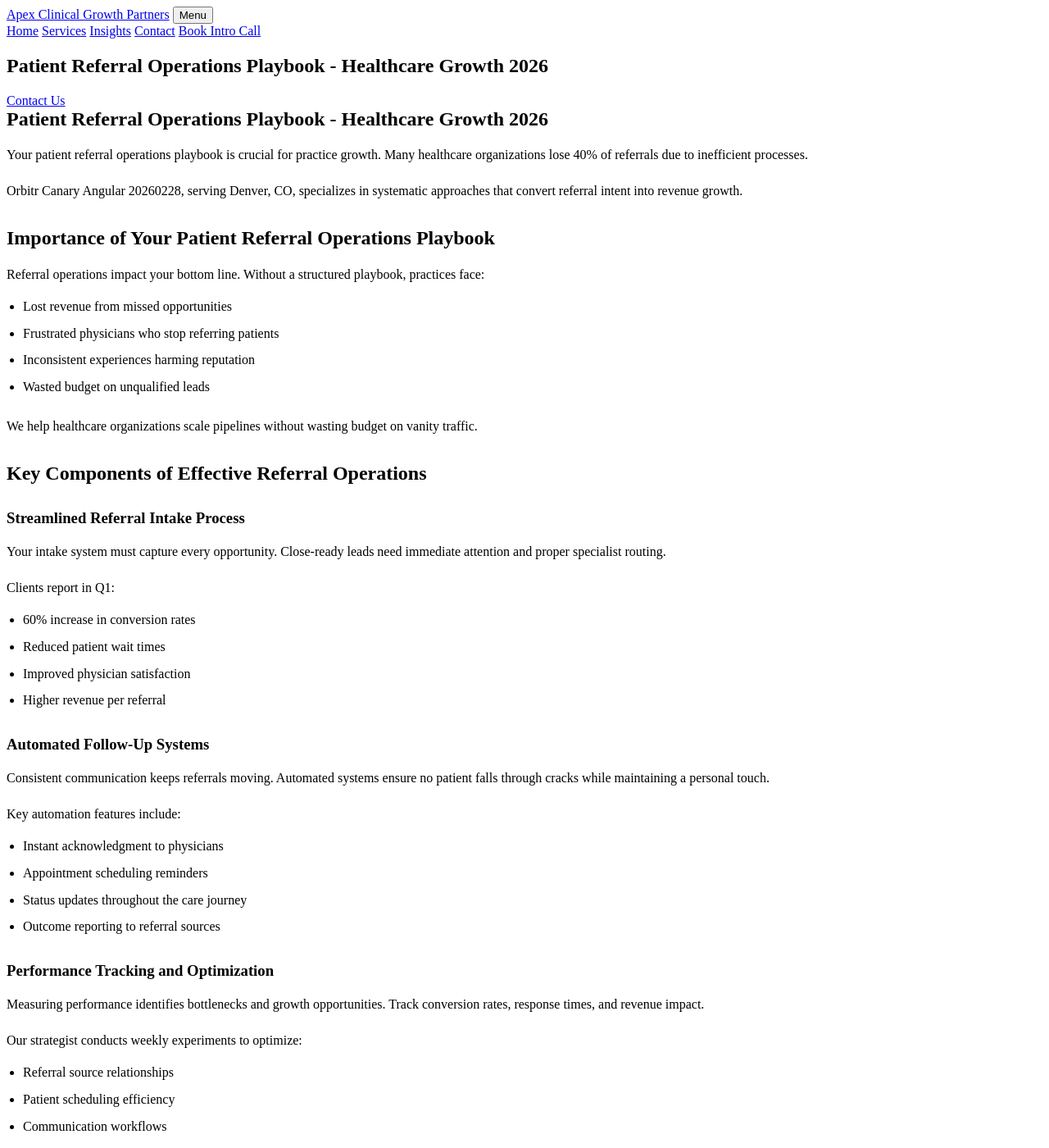
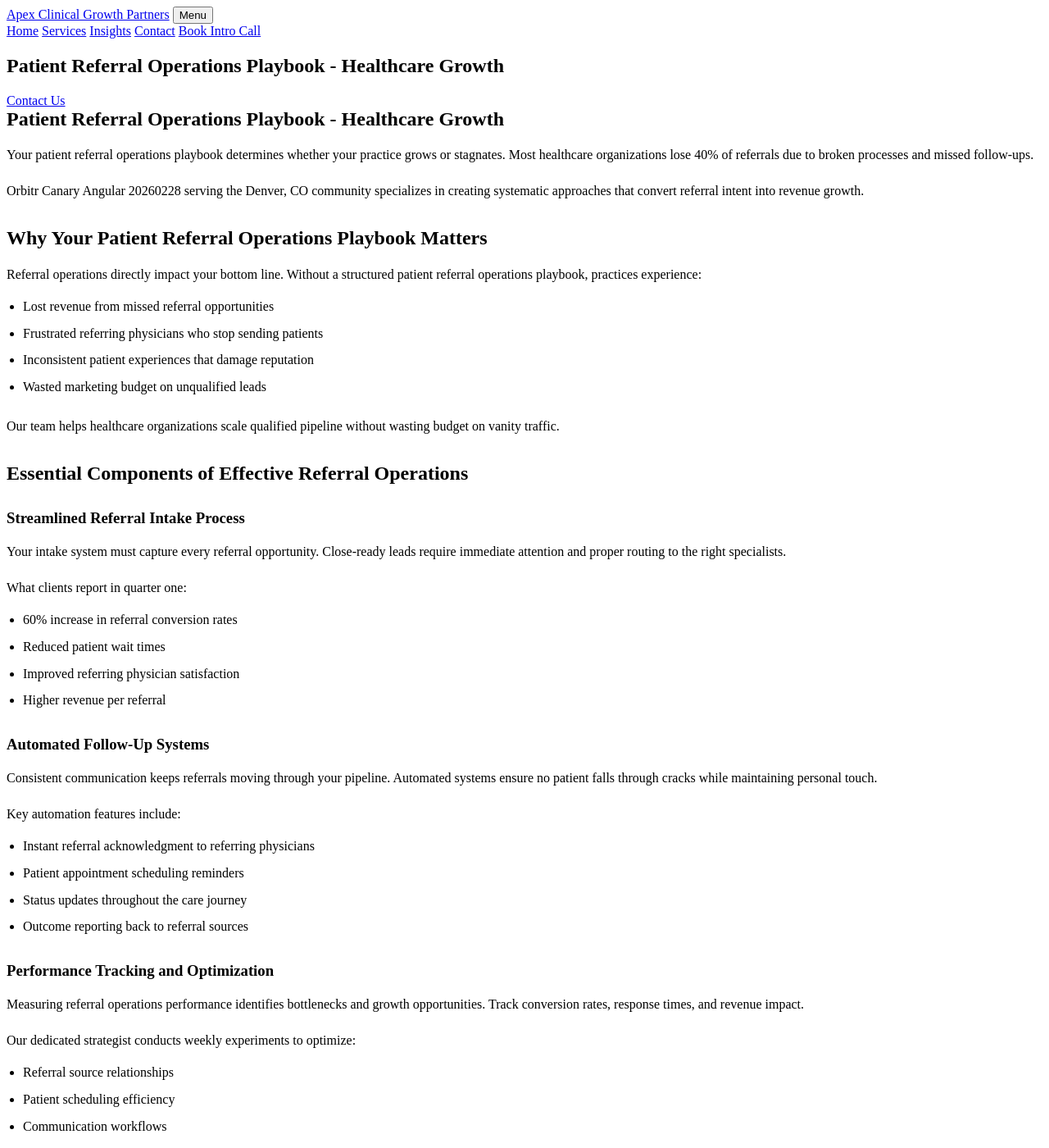
Before and after one commit to prjctlphbt/orbitr-canary-angular-20260228, a Jekyll site: the page angular-referral-ops-playbook-20260228142149.html, which Jekyll copies as it is, in a window 1280 px wide and 1400 px high. Shown: the whole window at 82% size. Built offline with Jekyll 4.4.1, drawn with Linux system fonts in a browser that asks for light colours; some of the changed text lies outside the part shown.

Commit message:
Rollback: Revert changes to angular-referral-ops-playbook-20260228142149.html

```diff
--- a/angular-referral-ops-playbook-20260228142149.html
+++ b/angular-referral-ops-playbook-20260228142149.html
@@ -4,9 +4,10 @@
 <head>
 <meta charset="utf-8"/>
 <meta content="width=device-width, initial-scale=1.0" name="viewport"/>
-<meta content="Optimize patient referrals with our 2026 operations playbook. Streamline workflows, boost growth, and enhance patient outcomes. Start today." name="description"/>
-<title>Patient Referral Operations Playbook - Healthcare Growth 2026</title>
+<meta content="Streamline patient referrals with our comprehensive operations playbook. Optimize workflows, boost growth, and improve patient outcomes. Get started today." name="description"/>
+<title>Patient Referral Operations Playbook - Healthcare Growth</title>
 <style>
+
 
 /* Minimal functional styles (accordion, forms only) */
 
@@ -83,8 +84,7 @@
 .orbitr-generated-content li {
  line-height: 1.65;
 }
-</style>
-</head>
+</style></head>
 <body>
 <header>
 <div class="container navbar">
@@ -102,46 +102,46 @@
 <main class="page-main">
 <section class="page-hero landing-hero">
 <div class="container">
-<h1>Patient Referral Operations Playbook - Healthcare Growth 2026</h1>
+<h1>Patient Referral Operations Playbook - Healthcare Growth</h1>
 <a class="cta" href="/services/">Contact Us</a>
 </div>
 </section>
 <section class="landing-content">
 <div class="container orbitr-generated-content">
-<h1>Patient Referral Operations Playbook - Healthcare Growth 2026</h1>
-<p>Your patient referral operations playbook is crucial for practice growth. Many healthcare organizations lose 40% of referrals due to inefficient processes.</p>
-<p>Orbitr Canary Angular 20260228, serving Denver, CO, specializes in systematic approaches that convert referral intent into revenue growth.</p>
-<h2>Importance of Your Patient Referral Operations Playbook</h2>
-<p>Referral operations impact your bottom line. Without a structured playbook, practices face:</p>
+<h1>Patient Referral Operations Playbook - Healthcare Growth</h1>
+<p>Your patient referral operations playbook determines whether your practice grows or stagnates. Most healthcare organizations lose 40% of referrals due to broken processes and missed follow-ups.</p>
+<p>Orbitr Canary Angular 20260228 serving the Denver, CO community specializes in creating systematic approaches that convert referral intent into revenue growth.</p>
+<h2>Why Your Patient Referral Operations Playbook Matters</h2>
+<p>Referral operations directly impact your bottom line. Without a structured patient referral operations playbook, practices experience:</p>
 <ul>
-<li>Lost revenue from missed opportunities</li>
-<li>Frustrated physicians who stop referring patients</li>
-<li>Inconsistent experiences harming reputation</li>
-<li>Wasted budget on unqualified leads</li>
+<li>Lost revenue from missed referral opportunities</li>
+<li>Frustrated referring physicians who stop sending patients</li>
+<li>Inconsistent patient experiences that damage reputation</li>
+<li>Wasted marketing budget on unqualified leads</li>
 </ul>
-<p>We help healthcare organizations scale pipelines without wasting budget on vanity traffic.</p>
-<h2>Key Components of Effective Referral Operations</h2>
+<p>Our team helps healthcare organizations scale qualified pipeline without wasting budget on vanity traffic.</p>
+<h2>Essential Components of Effective Referral Operations</h2>
 <h3>Streamlined Referral Intake Process</h3>
-<p>Your intake system must capture every opportunity. Close-ready leads need immediate attention and proper specialist routing.</p>
-<p>Clients report in Q1:
+<p>Your intake system must capture every referral opportunity. Close-ready leads require immediate attention and proper routing to the right specialists.</p>
+<p>What clients report in quarter one:
 <ul>
-<li>60% increase in conversion rates</li>
+<li>60% increase in referral conversion rates</li>
 <li>Reduced patient wait times</li>
-<li>Improved physician satisfaction</li>
+<li>Improved referring physician satisfaction</li>
 <li>Higher revenue per referral</li>
 </ul></p>
 <h3>Automated Follow-Up Systems</h3>
-<p>Consistent communication keeps referrals moving. Automated systems ensure no patient falls through cracks while maintaining a personal touch.</p>
+<p>Consistent communication keeps referrals moving through your pipeline. Automated systems ensure no patient falls through cracks while maintaining personal touch.</p>
 <p>Key automation features include:
 <ul>
-<li>Instant acknowledgment to physicians</li>
-<li>Appointment scheduling reminders</li>
+<li>Instant referral acknowledgment to referring physicians</li>
+<li>Patient appointment scheduling reminders</li>
 <li>Status updates throughout the care journey</li>
-<li>Outcome reporting to referral sources</li>
+<li>Outcome reporting back to referral sources</li>
 </ul></p>
 <h3>Performance Tracking and Optimization</h3>
-<p>Measuring performance identifies bottlenecks and growth opportunities. Track conversion rates, response times, and revenue impact.</p>
-<p>Our strategist conducts weekly experiments to optimize:
+<p>Measuring referral operations performance identifies bottlenecks and growth opportunities. Track conversion rates, response times, and revenue impact.</p>
+<p>Our dedicated strategist conducts weekly experiments to optimize:
 <ul>
 <li>Referral source relationships</li>
 <li>Patient scheduling efficiency</li>
@@ -149,9 +149,9 @@
 <li>Revenue conversion metrics</li>
 </ul></p>
 <h2>Transform Your Referral Operations Today</h2>
-<p>A comprehensive playbook transforms processes into revenue-generating systems. Structured approaches see growth within 90 days.</p>
-<p>We focus on sustainable referral operations that scale with your practice, generating revenue intent, not vanity traffic.</p>
-<p>Ready to optimize your playbook? Contact us at (720) 555-0105 or email hello@apexclinicalgrowth.com to discuss your strategy.</p>
+<p>A comprehensive patient referral operations playbook transforms scattered processes into revenue-generating systems. Healthcare organizations using structured approaches see qualified growth within 90 days.</p>
+<p>Our services focus on building sustainable referral operations that scale with your practice. We help create systems that generate revenue intent, not vanity traffic.</p>
+<p>Ready to optimize your patient referral operations playbook? Contact our team at (720) 555-0105 or email hello@apexclinicalgrowth.com to discuss your referral growth strategy.</p>
 </div>
 </section>
 <section class="landing-cta">
```
Lines whose indentation alone changed are shown as unchanged.
